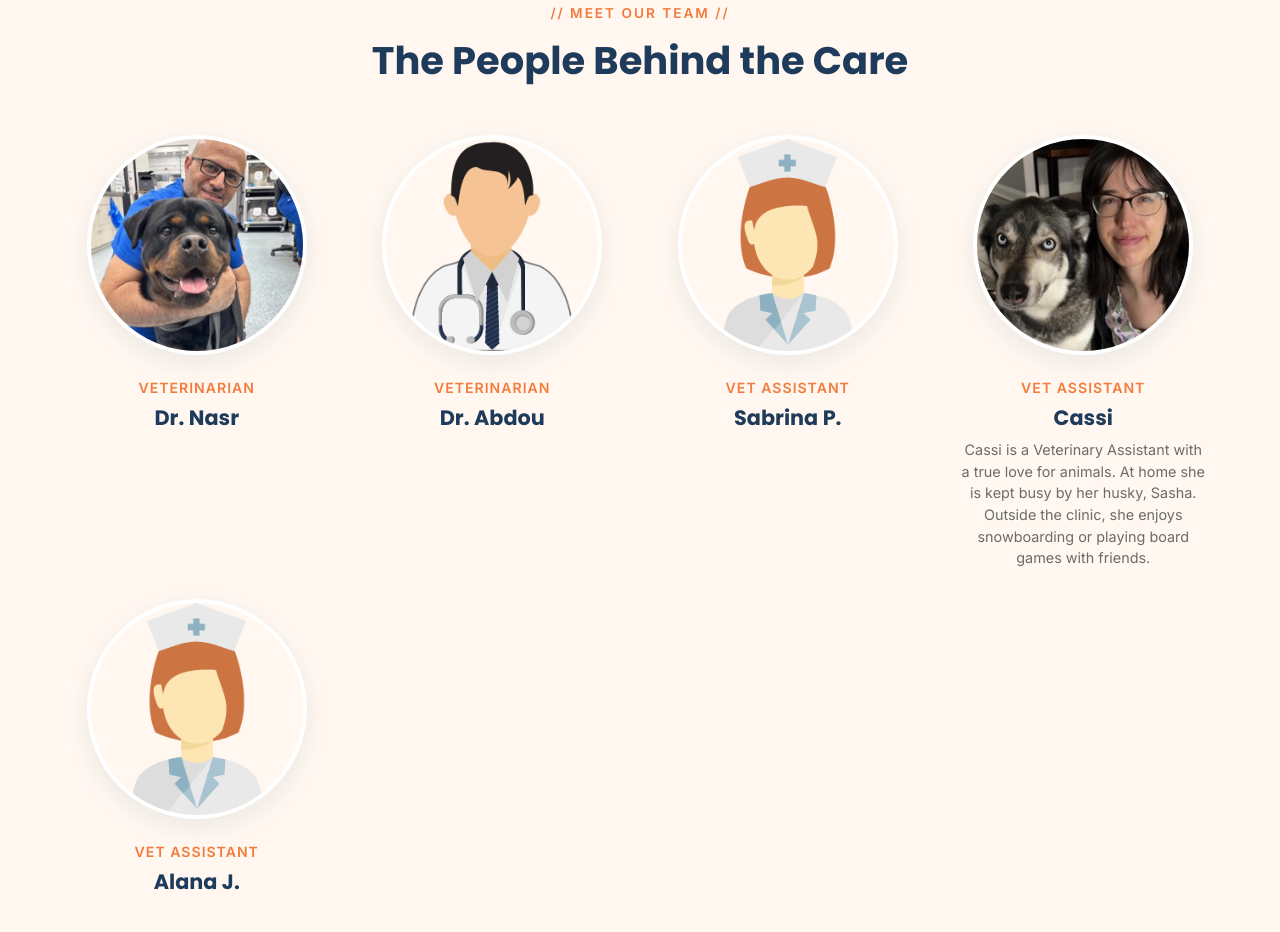
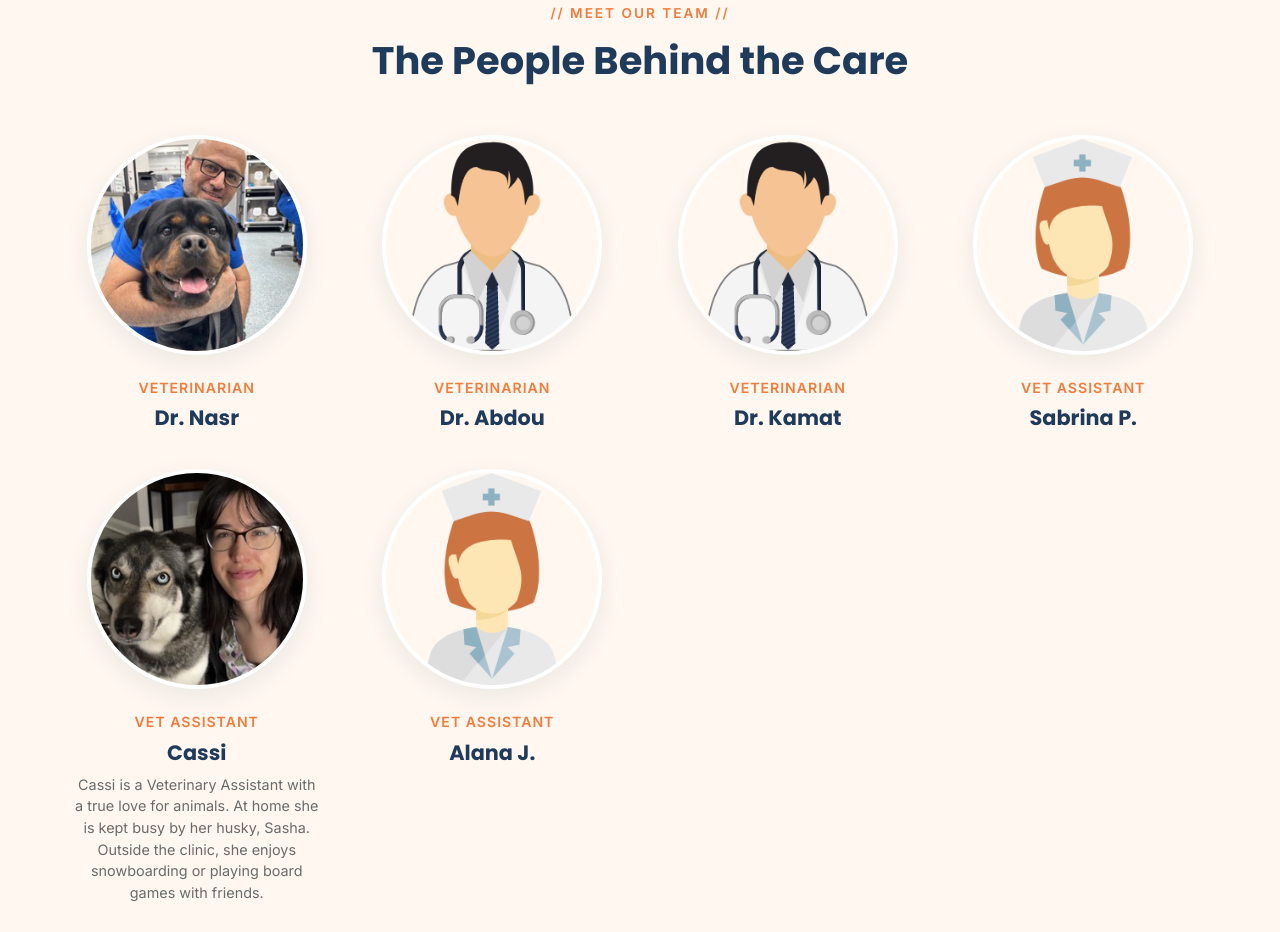
Before and after one commit to yahianasribrahim-blip/obahsite, a website: page index.html in a window 1280 px wide. Shown: the part 3627-4559 px from the top of the page. Drawn offline with Linux system fonts and the light colour scheme.

Commit message:
Add Dr. Kamat (Veterinarian, placeholder photo)

```diff
--- a/index.html
+++ b/index.html
@@ -169,6 +169,7 @@
     <div class="team-grid">
       <div class="team-card"><div class="photo"><img src="assets/images/resources/nasr.png" alt="Dr. Nasr"></div><div class="role">Veterinarian</div><h3>Dr. Nasr</h3></div>
       <div class="team-card"><div class="photo"><img src="assets/images/resources/01.png" alt="Dr. Abdou"></div><div class="role">Veterinarian</div><h3>Dr. Abdou</h3></div>
+      <div class="team-card"><div class="photo"><img src="assets/images/resources/01.png" alt="Dr. Kamat"></div><div class="role">Veterinarian</div><h3>Dr. Kamat</h3></div>
       <div class="team-card"><div class="photo"><img src="assets/images/resources/02.png" alt="Sabrina P."></div><div class="role">Vet Assistant</div><h3>Sabrina P.</h3></div>
       <div class="team-card"><div class="photo"><img src="assets/images/resources/cassie.png" alt="Cassi"></div><div class="role">Vet Assistant</div><h3>Cassi</h3><p class="bio">Cassi is a Veterinary Assistant with a true love for animals. At home she is kept busy by her husky, Sasha. Outside the clinic, she enjoys snowboarding or playing board games with friends.</p></div>
       <div class="team-card"><div class="photo"><img src="assets/images/resources/06.png" alt="Alana J."></div><div class="role">Vet Assistant</div><h3>Alana J.</h3></div>
```
Also changed, not shown: team.html (+1 -0 lines).
